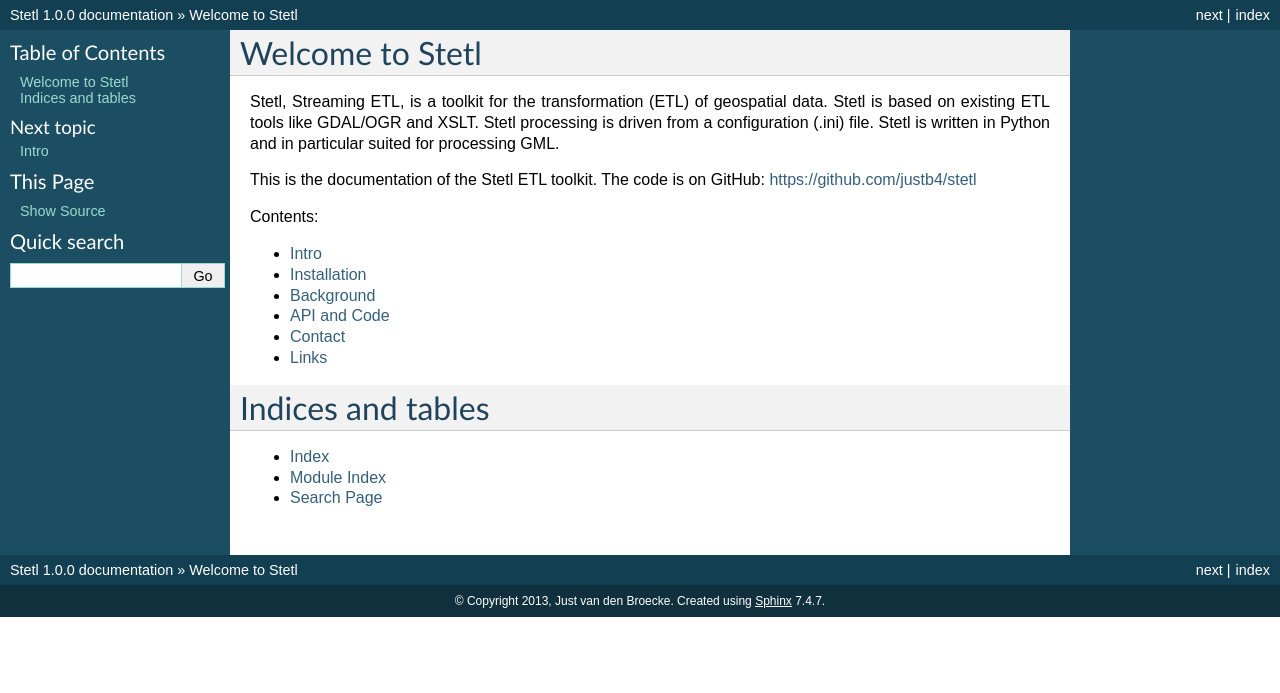
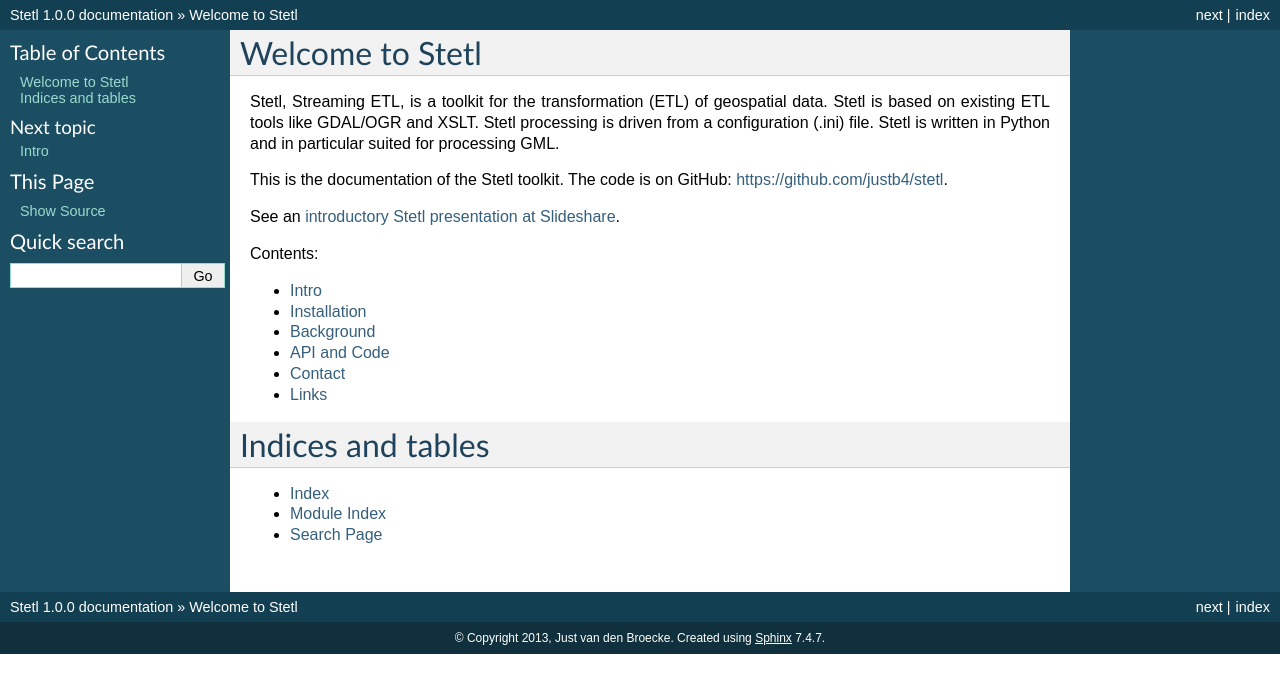
Before and after one commit to geopython/stetl, a Sphinx documentation site: the page built from docs/index.rst, in a window 1280 px wide. Shown: the top 693 px of the page. Built offline with Sphinx 7.4.7, drawn with Linux system fonts in a browser that asks for light colours.

Commit message:
update docs with link to Slideshare pres

```diff
--- a/docs/index.rst
+++ b/docs/index.rst
@@ -11,8 +11,11 @@
 XSLT. Stetl processing is driven from a configuration (.ini) file.
 Stetl is written in Python and in particular suited for processing GML.
 
-This is the documentation of the Stetl ETL toolkit.
-The code is on GitHub: https://github.com/justb4/stetl
+This is the documentation of the Stetl toolkit.
+The code is on GitHub: https://github.com/justb4/stetl.
+
+See an `introductory Stetl presentation at Slideshare <http://www.slideshare.net/justb4/stetl-bolsena2013800v1>`_.
+
 
 Contents:
 
--- a/docs/intro.rst
+++ b/docs/intro.rst
@@ -7,7 +7,7 @@
 geospatial data. Stetl is Open Source (GNU GPL v3).
 
 Read a 5-minute introduction here: http://www.slideshare.net/justb4/5-minute-intro-to-setl and a longer presentation
-here: http://www.slideshare.net/justb4/setl-preparing-rich-gml-data-for-deegree.
+here: http://www.slideshare.net/justb4/stetl-bolsena2013800v1.
 
 Stetl originated in the `INSPIRE-FOSS project <http//www.inspire-foss.org>`_
 and was originally created by Just van den Broecke. Since Stetl evolved into a wider use like
```
